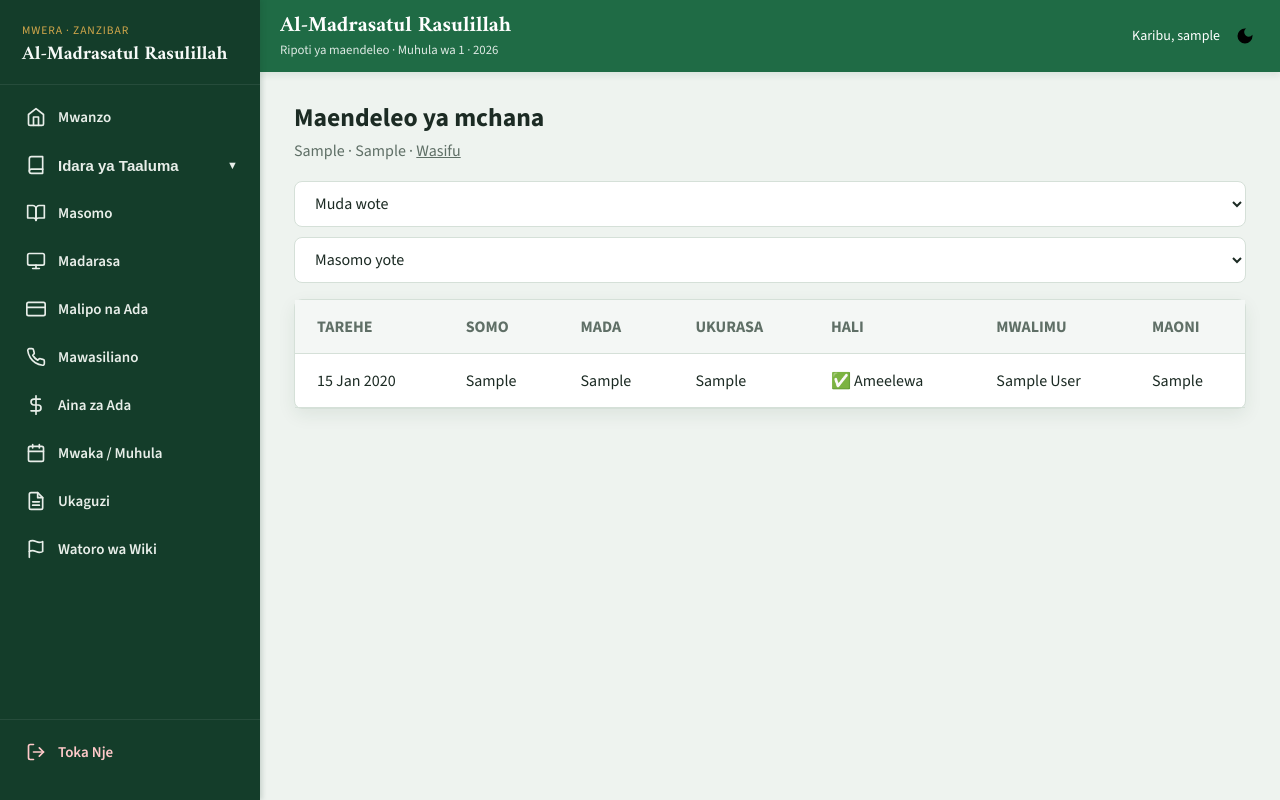
After one commit to masoud180mohd-lab/Madras_Webapp, a Django app: page /madrasa/maendeleo/1/ripoti/ in a window 1280 px wide. The commit adds this page. Run offline with Django 5.2, Linux system fonts and the light colour scheme; a user stored in the database is signed in; data comes from the database, SQL or seed files in the repository; tables that the repository leaves empty hold one stand-in row (values such as "Sample post").

Commit message:
feat: restore day-class progress with full sabaq-parity UI
Bring back RekodiMaendeleoMchana with subject student list, record form, report filters, and profile visibility for teachers.

Co-authored-by: Cursor <cursoragent@cursor.com>

```diff
--- a/usimamizi/permissions.py
+++ b/usimamizi/permissions.py
@@ -47,7 +47,12 @@ PERM_CAPABILITIES = {
         "usimamizi.change_mwanafunzi",
     ),
     CAP_ATTENDANCE: ("usimamizi.add_hudhurio", "usimamizi.change_hudhurio"),
-    CAP_SABAQ: ("usimamizi.add_rekodihifdhu", "usimamizi.change_rekodihifdhu"),
+    CAP_SABAQ: (
+        "usimamizi.add_rekodihifdhu",
+        "usimamizi.change_rekodihifdhu",
+        "usimamizi.add_rekodimaendeleomchana",
+        "usimamizi.change_rekodimaendeleomchana",
+    ),
     CAP_EXAMS: (
         "usimamizi.add_matokeo",
         "usimamizi.change_matokeo",
@@ -123,6 +128,7 @@ LEGACY_PERM_TO_CAPS = {
     "usimamizi.add_matokeo": (CAP_EXAMS,),
     "usimamizi.change_matokeo": (CAP_EXAMS,),
     "usimamizi.add_rekodihifdhu": (CAP_SABAQ,),
+    "usimamizi.add_rekodimaendeleomchana": (CAP_SABAQ,),
     "usimamizi.add_malipo": (CAP_FEES,),
     "usimamizi.add_msetomtihani": (CAP_MSETO,),
 }
--- /dev/null
+++ b/usimamizi/static/usimamizi/css/pages/maendeleo_mchana.css
@@ -0,0 +1,92 @@
+.maendeleo-page {
+    max-width: 960px;
+    margin: 0 auto;
+    padding: 8px 4px 40px;
+}
+
+.maendeleo-form-wrap {
+    max-width: 640px;
+}
+
+.maendeleo-hero {
+    display: flex;
+    align-items: flex-start;
+    justify-content: space-between;
+    gap: 16px;
+    margin-bottom: 20px;
+}
+
+.maendeleo-title {
+    margin: 0 0 6px;
+    font-size: 1.6rem;
+    color: var(--text-main);
+}
+
+.maendeleo-lead {
+    margin: 0;
+    color: var(--text-muted);
+}
+
+.maendeleo-meta {
+    margin-top: 4px;
+    font-size: 0.85rem;
+    color: var(--text-muted);
+}
+
+.maendeleo-actions {
+    display: flex;
+    flex-wrap: wrap;
+    gap: 8px;
+    justify-content: flex-end;
+}
+
+.maendeleo-filter {
+    display: flex;
+    flex-wrap: wrap;
+    gap: 10px;
+    margin-bottom: 16px;
+}
+
+.maendeleo-filter .app-input {
+    min-width: 160px;
+}
+
+.maendeleo-hali ul {
+    list-style: none;
+    margin: 0;
+    padding: 0;
+    display: flex;
+    flex-wrap: wrap;
+    gap: 12px;
+}
+
+.maendeleo-hali li {
+    display: flex;
+    align-items: center;
+    gap: 6px;
+}
+
+.maendeleo-page .field-group {
+    margin-bottom: 16px;
+}
+
+.maendeleo-page .field-group label,
+.maendeleo-page .field-group legend {
+    display: block;
+    margin-bottom: 6px;
+    font-weight: 600;
+}
+
+.maendeleo-page .helptext {
+    display: block;
+    margin-top: 4px;
+    font-size: 0.85rem;
+    color: var(--text-muted);
+}
+
+.maendeleo-page .errorlist {
+    margin: 6px 0 0;
+    padding: 0;
+    list-style: none;
+    color: #b00020;
+}
--- /dev/null
+++ b/usimamizi/templates/usimamizi/ripoti_maendeleo_mchana.html
@@ -0,0 +1,78 @@
+{% extends 'usimamizi/base.html' %}
+{% load static %}
+
+{% block extra_css %}
+<link rel="stylesheet" href="{% static 'usimamizi/css/pages/maendeleo_mchana.css' %}?v=20260809mm">
+{% endblock %}
+
+{% block page_eyebrow %}Ripoti ya maendeleo{% endblock %}
+{% block title %}Maendeleo · {{ mwanafunzi.jina_kamili }} · Madrasatul Rasulillah{% endblock %}
+
+{% block maudhui %}
+<section class="maendeleo-page">
+    <header class="maendeleo-hero">
+        <div>
+            <h1 class="maendeleo-title">Maendeleo ya mchana</h1>
+            <p class="maendeleo-lead">
+                {{ mwanafunzi.jina_kamili }} · {{ mwanafunzi.namba_ya_usajili }}
+                · <a href="{% url 'mwanafunzi_profile' mwanafunzi.id %}">Wasifu</a>
+            </p>
+        </div>
+    </header>
+
+    <form method="get" class="maendeleo-filter">
+        <select name="muda" class="app-input" onchange="this.form.submit()">
+            <option value="wote" {% if muda_teule == 'wote' %}selected{% endif %}>Muda wote</option>
+            <option value="wiki" {% if muda_teule == 'wiki' %}selected{% endif %}>Wiki hii</option>
+            <option value="mwezi_huu" {% if muda_teule == 'mwezi_huu' %}selected{% endif %}>Mwezi huu</option>
+            <option value="mwezi_uliopita" {% if muda_teule == 'mwezi_uliopita' %}selected{% endif %}>Mwezi uliopita</option>
+        </select>
+        <select name="somo" class="app-input" onchange="this.form.submit()">
+            <option value="">Masomo yote</option>
+            {% for s in masomo %}
+            <option value="{{ s.id }}" {% if somo_filter == s.id|stringformat:"s" %}selected{% endif %}>{{ s.jina }}</option>
+            {% endfor %}
+        </select>
+    </form>
+
+    <div class="app-card">
+        <div class="app-table-wrap">
+            <table class="app-table">
+                <thead>
+                    <tr>
+                        <th>Tarehe</th>
+                        <th>Somo</th>
+                        <th>Mada</th>
+                        <th>Ukurasa</th>
+                        <th>Hali</th>
+                        <th>Mwalimu</th>
+                        <th>Maoni</th>
+                    </tr>
+                </thead>
+                <tbody>
+                    {% for r in rekodi %}
+                    <tr>
+                        <td>{{ r.tarehe|date:"d M Y" }}</td>
+                        <td>{{ r.somo.jina }}</td>
+                        <td>{{ r.mada_iliyosomwa }}</td>
+                        <td>{{ r.ukurasa_au_aya|default:"—" }}</td>
+                        <td>{{ r.get_hali_display }}</td>
+                        <td>{% if r.mwalimu %}{{ r.mwalimu }}{% else %}—{% endif %}</td>
+                        <td>{{ r.maoni|default:"—"|truncatechars:60 }}</td>
+                    </tr>
+                    {% empty %}
+                    <tr>
+                        <td colspan="7">
+                            <div class="app-empty-state">
+                                <p class="app-empty-state-title">Hakuna rekodi</p>
+                                <p class="app-empty-state-copy">Hakuna maendeleo ya mchana kwa kichujio hiki.</p>
+                            </div>
+                        </td>
+                    </tr>
+                    {% endfor %}
+                </tbody>
+            </table>
+        </div>
+    </div>
+</section>
+{% endblock %}
--- a/usimamizi/urls.py
+++ b/usimamizi/urls.py
@@ -34,6 +34,21 @@ urlpatterns = [
     # ==== NJIA MPYA ZENYE AKILI KWA AJILI YA SABAQ NA RIPOTI ====
     path('rekodi_sabaq/<int:mwanafunzi_id>/<str:aina>/', views.rekodi_sabaq, name='rekodi_sabaq'),
     path('ripoti/<int:mwanafunzi_id>/<str:aina>/', views.ripoti_mwanafunzi, name='ripoti_mwanafunzi'),
+    path(
+        'masomo/<int:somo_id>/maendeleo/',
+        views.wanafunzi_maendeleo_mchana,
+        name='wanafunzi_maendeleo_mchana',
+    ),
+    path(
+        'maendeleo/<int:mwanafunzi_id>/<int:somo_id>/rekodi/',
+        views.rekodi_maendeleo_mchana,
+        name='rekodi_maendeleo_mchana',
+    ),
+    path(
+        'maendeleo/<int:mwanafunzi_id>/ripoti/',
+        views.ripoti_maendeleo_mchana,
+        name='ripoti_maendeleo_mchana',
+    ),
 
     # Njia za PDFs (Zimesasishwa kubeba Kichujio cha Muda)
     path('pdf/mahudhurio/<int:mwanafunzi_id>/<str:aina>/<str:muda>/', views.pakua_pdf_mahudhurio, name='pakua_pdf_mahudhurio'),
--- /dev/null
+++ b/usimamizi/views/maendeleo.py
@@ -0,0 +1,150 @@
+"""Day-class progress (maendeleo ya mchana) — sabaq-parity for non-hifdhu subjects."""
+
+from datetime import timedelta
+
+from django.contrib import messages
+from django.contrib.auth.decorators import login_required
+from django.shortcuts import get_object_or_404, redirect, render
+from django.utils import timezone
+
+from ..forms import MaendeleoMchanaForm
+from ..models import Mwanafunzi, RekodiMaendeleoMchana, Somo
+from ..permissions import (
+    CAP_SABAQ,
+    CAP_VIEW_STUDENTS,
+    require_linked_mwalimu,
+    ruhusa_capability,
+    user_has_capability,
+)
+
+
+@login_required(login_url="ingia")
+@ruhusa_capability(CAP_VIEW_STUDENTS, CAP_SABAQ)
+def wanafunzi_maendeleo_mchana(request, somo_id):
+    somo = get_object_or_404(
+        Somo.objects.select_related("darasa", "mwalimu"), id=somo_id
+    )
+    if somo.ni_la_hifdhu:
+        messages.info(
+            request,
+            "Somo la hifdhu linatumia Sabaq — si maendeleo ya mchana.",
+        )
+        return redirect("wanafunzi_hifdhu", somo_id=somo.id)
+    if not somo.darasa_id:
+        messages.error(
+            request,
+            f'Somo "{somo.jina}" halijaunganishwa na darasa — '
+            "unganisha darasa kwanza ili kurekodi maendeleo.",
+        )
+        return redirect("somo_detail", somo_id=somo.id)
+
+    wanafunzi = (
+        Mwanafunzi.objects.active()
+        .filter(darasa=somo.darasa)
+        .order_by("jina_kamili")
+    )
+    return render(
+        request,
+        "usimamizi/wanafunzi_maendeleo_mchana.html",
+        {
+            "somo": somo,
+            "wanafunzi": wanafunzi,
+            "anaweza_sabaq": user_has_capability(request.user, CAP_SABAQ),
+        },
+    )
+
+
+@login_required(login_url="ingia")
+@ruhusa_capability(CAP_SABAQ)
+def rekodi_maendeleo_mchana(request, mwanafunzi_id, somo_id):
+    mwanafunzi = get_object_or_404(Mwanafunzi, id=mwanafunzi_id)
+    somo = get_object_or_404(Somo.objects.select_related("darasa"), id=somo_id)
+
+    if mwanafunzi.amehifadhiwa:
+        messages.error(
+            request,
+            "Mwanafunzi huyu amehifadhiwa — huwezi kurekodi maendeleo mapya.",
+        )
+        return redirect("mwanafunzi_profile", mwanafunzi_id=mwanafunzi.id)
+    if somo.ni_la_hifdhu:
+        messages.error(request, "Tumia Sabaq kwa somo la hifdhu.")
+        return redirect("somo_detail", somo_id=somo.id)
+    if somo.darasa_id and mwanafunzi.darasa_id != somo.darasa_id:
+        messages.error(
+            request,
+            "Mwanafunzi hayuko katika darasa la somo hili.",
+        )
+        return redirect("wanafunzi_maendeleo_mchana", somo_id=somo.id)
+
+    mwalimu = require_linked_mwalimu(request)
+    if mwalimu is None:
+        return redirect("mwanzo")
+
+    if request.method == "POST":
+        form = MaendeleoMchanaForm(request.POST)
+        if form.is_valid():
+            row = form.save(commit=False)
+            row.mwanafunzi = mwanafunzi
+            row.somo = somo
+            row.mwalimu = mwalimu
+            row.save()
+            messages.success(
+                request,
+                f'Maendeleo ya "{somo.jina}" yamehifadhiwa.',
+            )
+            return redirect("wanafunzi_maendeleo_mchana", somo_id=somo.id)
+    else:
+        form = MaendeleoMchanaForm()
+
+    return render(
+        request,
+        "usimamizi/rekodi_maendeleo_mchana.html",
+        {
+            "form": form,
+            "mwanafunzi": mwanafunzi,
+            "somo": somo,
+        },
+    )
+
+
+@login_required(login_url="ingia")
+@ruhusa_capability(CAP_VIEW_STUDENTS)
+def ripoti_maendeleo_mchana(request, mwanafunzi_id):
+    mwanafunzi = get_object_or_404(Mwanafunzi, id=mwanafunzi_id)
+    qs = (
+        RekodiMaendeleoMchana.objects.filter(mwanafunzi=mwanafunzi)
+        .select_related("somo", "mwalimu__user")
+        .order_by("-tarehe", "-id")
+    )
+    somo_id = request.GET.get("somo") or ""
+    muda = request.GET.get("muda", "wote")
+    leo = timezone.now().date()
+
+    if somo_id.isdigit():
+        qs = qs.filter(somo_id=int(somo_id))
+    if muda == "wiki":
+        qs = qs.filter(tarehe__gte=leo - timedelta(days=7))
+    elif muda == "mwezi_huu":
+        qs = qs.filter(tarehe__year=leo.year, tarehe__month=leo.month)
+    elif muda == "mwezi_uliopita":
+        mwezi = leo.month - 1 if leo.month > 1 else 12
+        mwaka = leo.year if leo.month > 1 else leo.year - 1
+        qs = qs.filter(tarehe__year=mwaka, tarehe__month=mwezi)
+
+    masomo = (
+        Somo.objects.filter(maendeleo_mchana__mwanafunzi=mwanafunzi)
+        .distinct()
+        .order_by("jina")
+    )
+
+    return render(
+        request,
+        "usimamizi/ripoti_maendeleo_mchana.html",
+        {
+            "mwanafunzi": mwanafunzi,
+            "rekodi": qs,
+            "masomo": masomo,
+            "somo_filter": somo_id,
+            "muda_teule": muda,
+        },
+    )
```
Also changed, not shown: docs/DEAD_CODE.md (+2 -4 lines), usimamizi/admin.py (+15 -0 lines), usimamizi/forms.py (+31 -0 lines), usimamizi/models.py (+36 -0 lines), usimamizi/templates/usimamizi/mwanafunzi_profile.html (+21 -0 lines), usimamizi/templates/usimamizi/rekodi_maendeleo_mchana.html (added, +61 -0 lines), usimamizi/templates/usimamizi/somo_kawaida.html (+6 -1 lines), usimamizi/templates/usimamizi/wanafunzi_maendeleo_mchana.html (added, +61 -0 lines), usimamizi/tests/test_maendeleo.py (added, +95 -0 lines), usimamizi/views/__init__.py (+8 -0 lines), usimamizi/views/students.py (+24 -1 lines), usimamizi/views/subjects.py (+10 -1 lines), usimamizi/migrations/0017_restore_maendeleo_mchana_ui.py (added).
